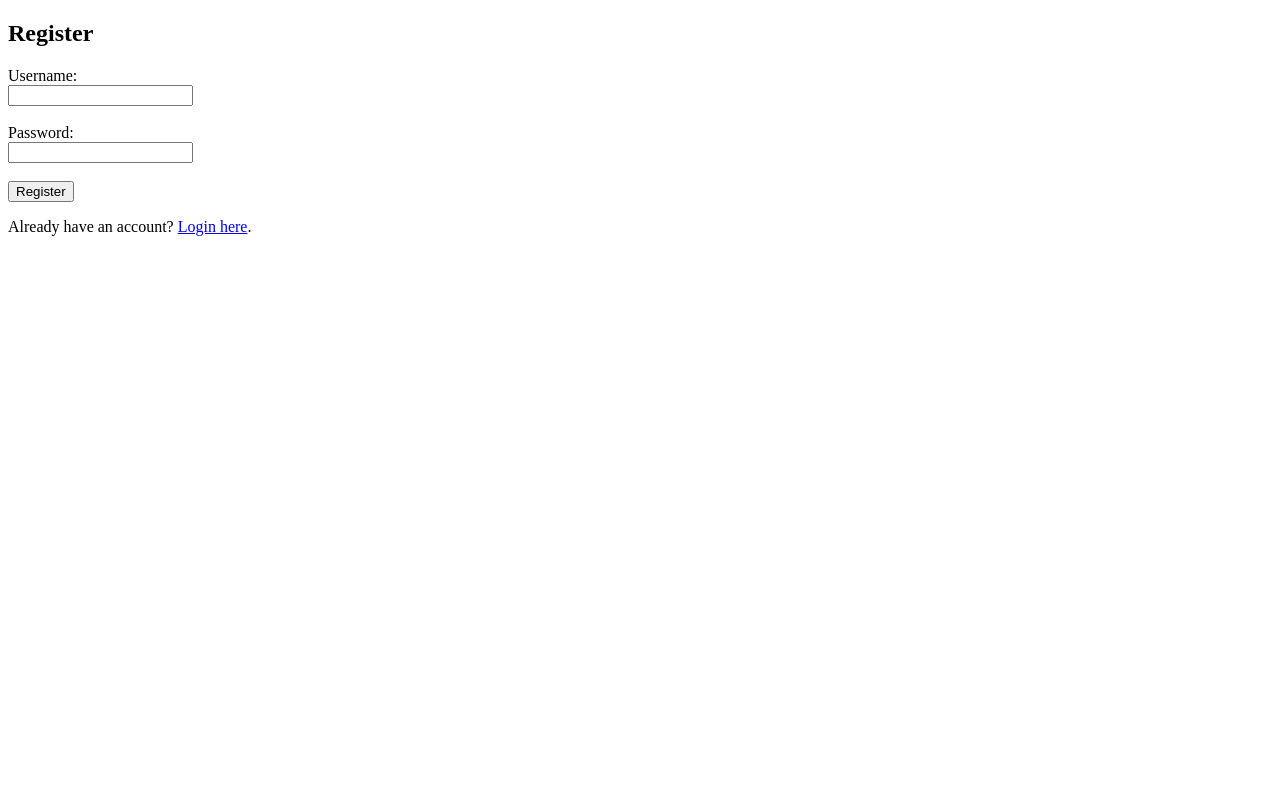
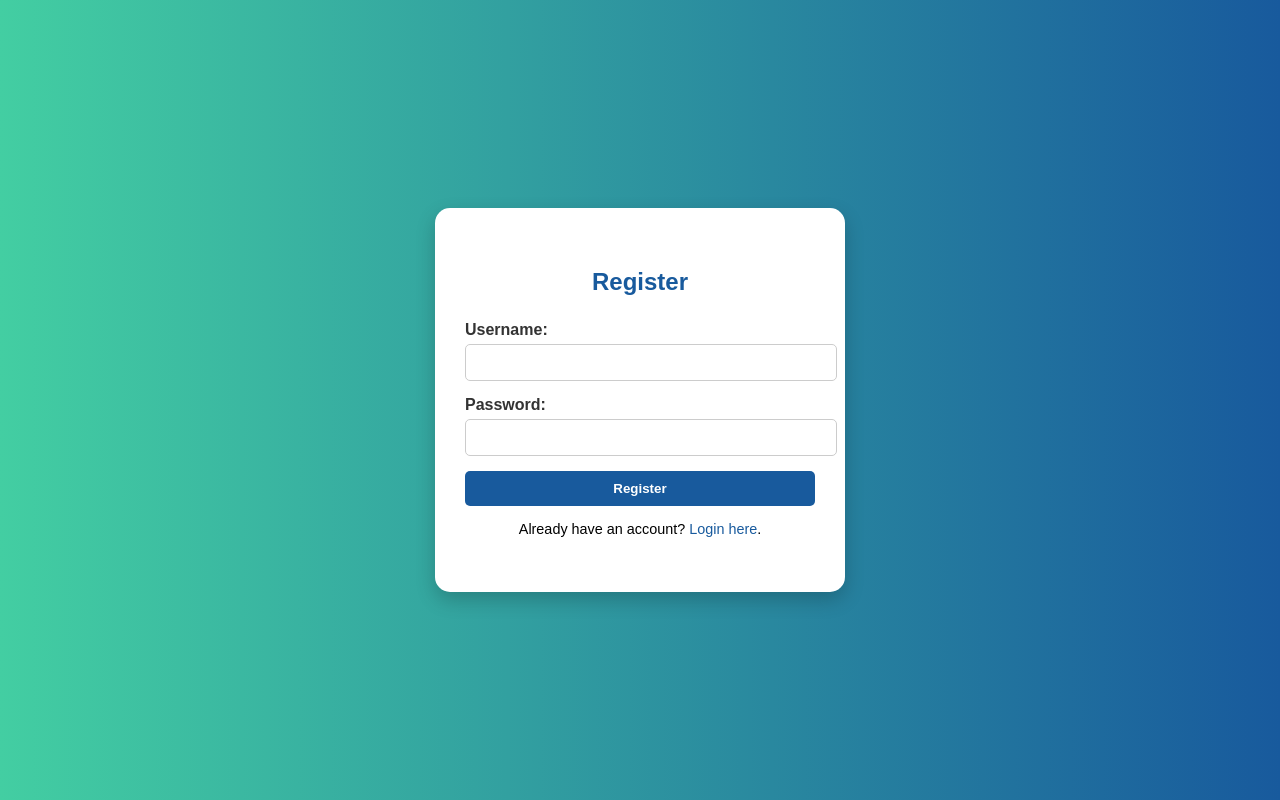
Before and after one commit to emanuelministers/emmanuel-chat, a Flask app: page /register in a window 1280 px wide. Run offline with Flask 3, Linux system fonts and the light colour scheme.

Commit message:
Update register.html

```diff
--- a/templates/register.html
+++ b/templates/register.html
@@ -2,17 +2,94 @@
 <html lang="en">
 <head>
   <meta charset="UTF-8">
-  <title>Register</title>
+  <title>Register - Emmanuel Chat</title>
+  <style>
+    body {
+      margin: 0;
+      padding: 0;
+      background: linear-gradient(to right, #43cea2, #185a9d);
+      font-family: Arial, sans-serif;
+      height: 100vh;
+      display: flex;
+      justify-content: center;
+      align-items: center;
+    }
+
+    .register-container {
+      background-color: white;
+      padding: 40px 30px;
+      border-radius: 15px;
+      box-shadow: 0 8px 20px rgba(0, 0, 0, 0.2);
+      width: 350px;
+      text-align: center;
+    }
+
+    h2 {
+      color: #185a9d;
+      margin-bottom: 25px;
+    }
+
+    label {
+      display: block;
+      text-align: left;
+      margin-bottom: 5px;
+      font-weight: bold;
+      color: #333;
+    }
+
+    input[type="text"],
+    input[type="password"] {
+      width: 100%;
+      padding: 10px;
+      margin-bottom: 15px;
+      border: 1px solid #ccc;
+      border-radius: 5px;
+    }
+
+    button {
+      width: 100%;
+      padding: 10px;
+      background-color: #185a9d;
+      color: white;
+      border: none;
+      border-radius: 5px;
+      font-weight: bold;
+      cursor: pointer;
+      transition: background 0.3s ease;
+    }
+
+    button:hover {
+      background-color: #1373bd;
+    }
+
+    p {
+      margin-top: 15px;
+      font-size: 0.9em;
+    }
+
+    a {
+      color: #185a9d;
+      text-decoration: none;
+    }
+
+    a:hover {
+      text-decoration: underline;
+    }
+  </style>
 </head>
 <body>
-  <h2>Register</h2>
-  <form method="POST">
-    <label>Username:</label><br>
-    <input type="text" name="username" required><br><br>
-    <label>Password:</label><br>
-    <input type="password" name="password" required><br><br>
-    <button type="submit">Register</button>
-  </form>
-  <p>Already have an account? <a href="/login">Login here</a>.</p>
+  <div class="register-container">
+    <h2>Register</h2>
+    <form method="POST">
+      <label>Username:</label>
+      <input type="text" name="username" required>
+
+      <label>Password:</label>
+      <input type="password" name="password" required>
+
+      <button type="submit">Register</button>
+    </form>
+    <p>Already have an account? <a href="/login">Login here</a>.</p>
+  </div>
 </body>
 </html>
```
